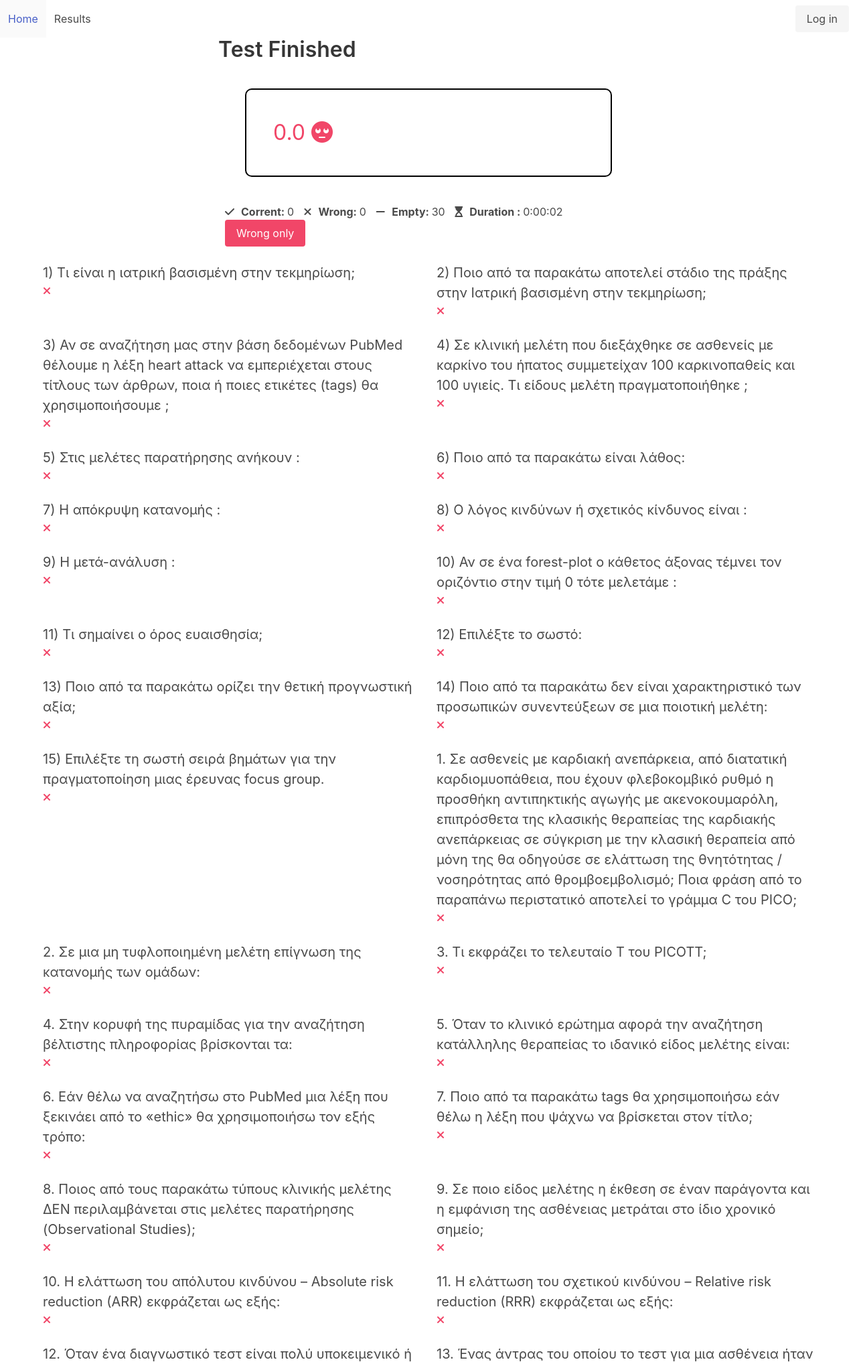
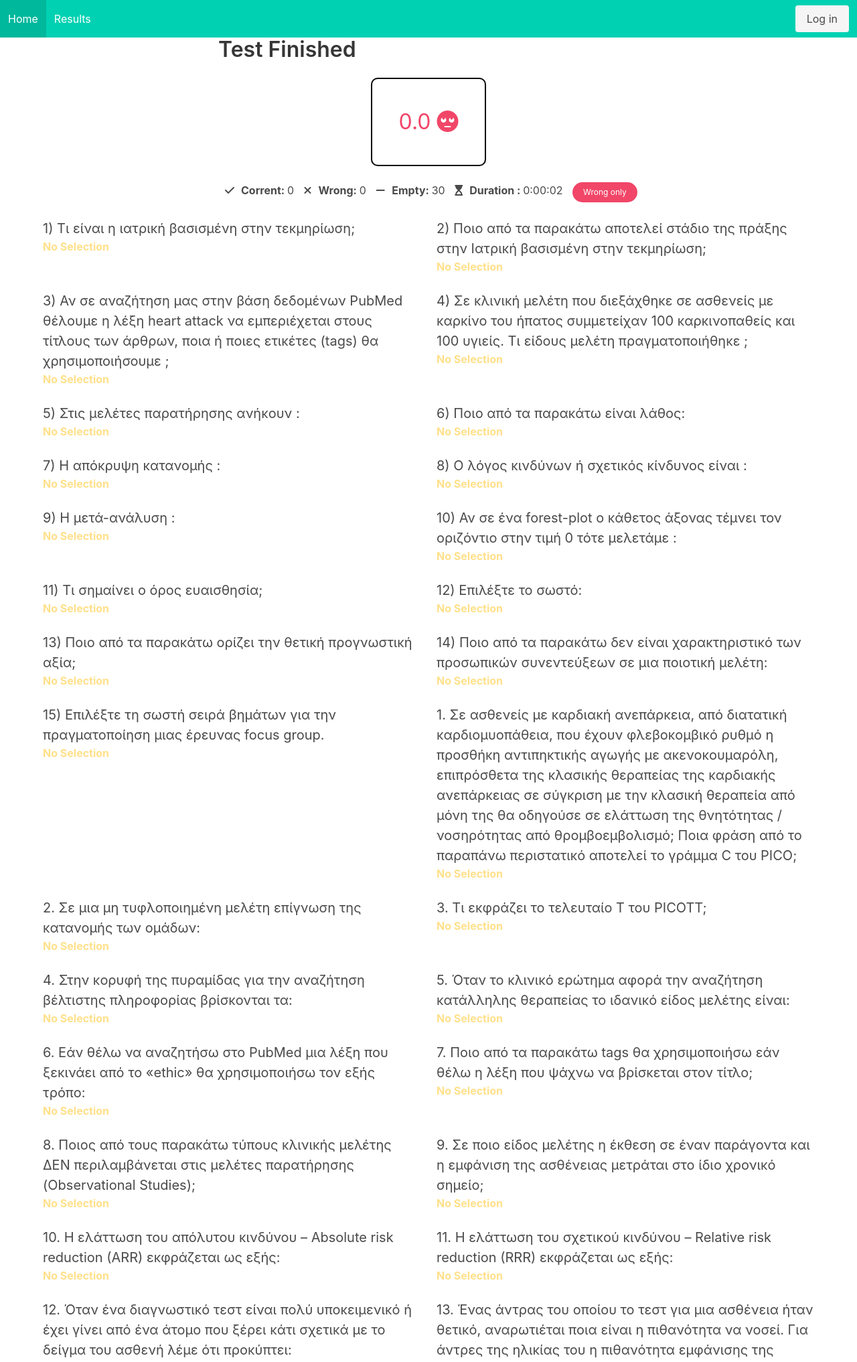
Before and after one commit to dstrants/mchoice, a Django app: page /tests/46 in a window 1280 px wide. Shown: the top 2033 px of the page at 67% size. Run offline with Django 3.2, Linux system fonts and the light colour scheme; data comes from the database, SQL or seed files in the repository; some libraries are stand-ins or nearby versions.

Commit message:
some styling

```diff
--- a/static/style.css
+++ b/static/style.css
@@ -11,10 +11,13 @@
     border-left: solid  hsl(348, 100%, 61%) 2px;
 }
 
+.score_container{
+    display: flex;
+}
 
 .score {
     padding: 40px;
-    margin: 40px;
+    margin: auto;
     border: solid black 2px;
     border-radius: 10px;
 }
--- a/templates/_navbar.html
+++ b/templates/_navbar.html
@@ -1,11 +1,11 @@
-<nav class="navbar" role="navigation" aria-label="main navigation">
+<nav class="navbar is-primary" role="navigation" aria-label="main navigation">
   <div id="navbarBasicExample" class="navbar-menu">
     <div class="navbar-start">
       <a href="{% url 'tests:home'%} " class="navbar-item">
         Home
       </a>
 
-      <a class="navbar-item">
+      <a href="{% url  'tests:attempts_list' %}" class="navbar-item">
         Results
       </a>
     </div>
--- a/templates/tests/results.html
+++ b/templates/tests/results.html
@@ -4,7 +4,7 @@
 <div class="columns is-centered">
     <div class="column is-half">
         <h1 class="title">Test Finished</h1>
-        <div>
+        <div class='score_container'>
             <div class="score">
                 {% if attempt.score > 6 %}
                     <span class="score_number has-text-success">
@@ -26,7 +26,7 @@
                     <li><i class="fas fa-times"></i><b>Wrong: </b> {{attempt.wrong}}</li>
                     <li><i class="fas fa-minus"></i><b>Empty: </b> {{attempt.null}}</li>
                     <li><i class="fas fa-hourglass-start"></i><b>Duration : </b> <time>{{attempt.duration}}</time></li>
-                    <li><button id='onoff' class="button is-danger">Wrong only</button></li>
+                    <li><button id='onoff' class="button is-danger is-small is-rounded">Wrong only</button></li>
                 </ul>
             </p>
         </div>
@@ -43,14 +43,14 @@
                             <i class="fas fa-check"></i>
                             {{a.choice.title|striptags}}
                         </p>
-                    {% elif not a.choice.correct %}
+                    {% elif a.choice is None %}
+                         <p class="has-text-warning has-text-weight-bold">
+                            No Selection
+                        </p>
+                    {% else %}
                         <p class='has-text-danger'>
                             <i class="fas fa-times"></i>
                             {{a.choice.title|striptags}}
-                        </p>
-                    {% else %}
-                        <p class="warning">
-                            Empty
                         </p>
                     {% endif %}
                 </div>
```
Also changed, not shown: tests/models.py (+1 -1 lines), 1 other file.
